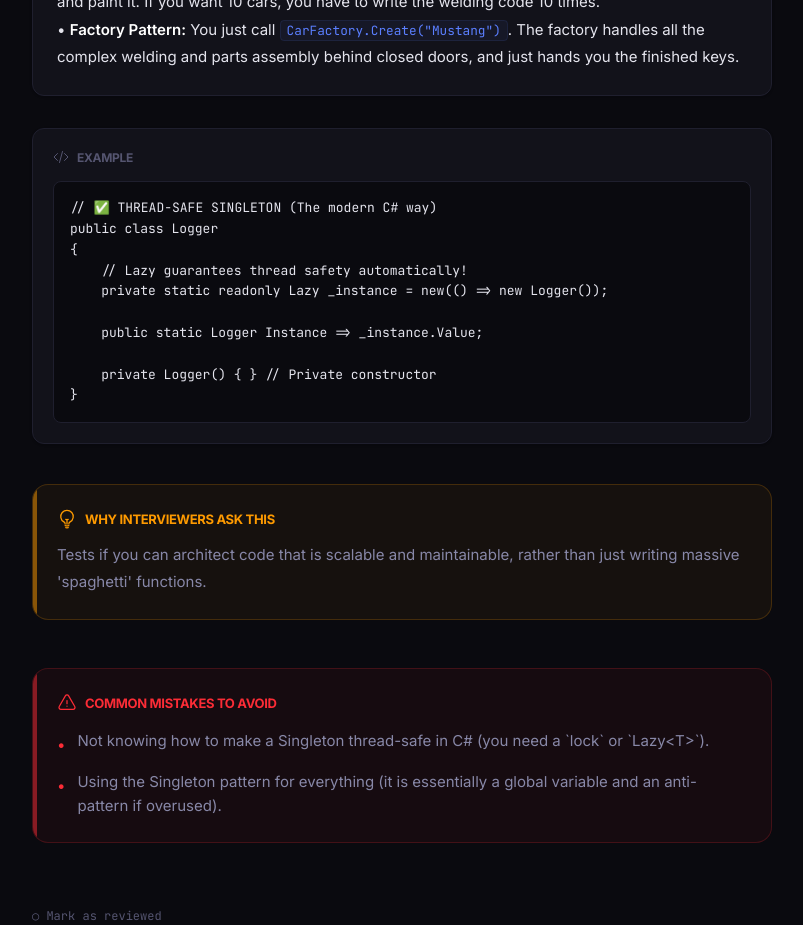
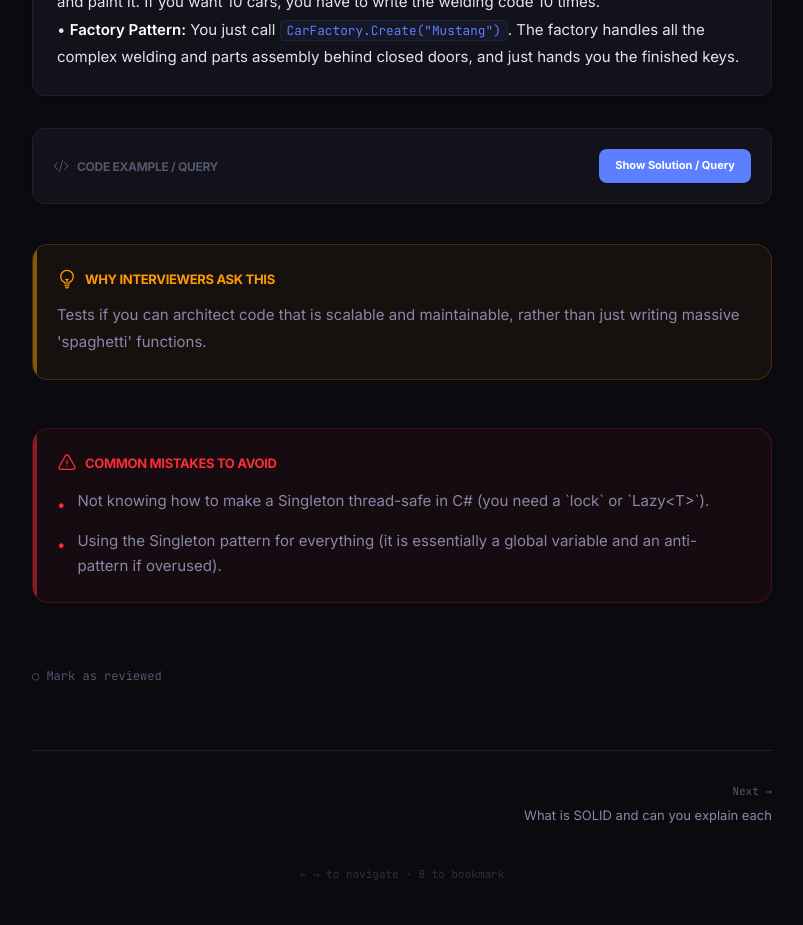
Before and after one commit to subhadippatraa/CoreInterview, a React (Vite) app: page /section/architecture/question/26 in a window 1280 px wide. Shown: the part 840-1765 px from the top of the page, without its empty margins (288-1091 px from the left). Built offline with nearby package versions, Linux system fonts and the light colour scheme.

Commit message:
feat(ui): implement hideable code examples with 'Show Solution' toggle button

```diff
--- a/src/pages/SectionLayout.tsx
+++ b/src/pages/SectionLayout.tsx
@@ -24,6 +24,7 @@ export function SectionLayout() {
   const navigate = useNavigate();
   const { isBookmarked, toggleBookmark, isReviewed, toggleReviewed } = useProgress();
   const [mobileDrawerOpen, setMobileDrawerOpen] = useState(false);
+  const [showExample, setShowExample] = useState(false);
   const mainRef = useRef<HTMLElement>(null);
 
   const section = sections.find(s => s.id === sectionId);
@@ -43,7 +44,8 @@ export function SectionLayout() {
     if (mainRef.current) {
       mainRef.current.scrollTo({ top: 0, left: 0, behavior: 'instant' });
     }
-  }, [questionId]);
+    setShowExample(false);
+  }, [activeQuestionId]);
 
   // Keyboard shortcuts
   useEffect(() => {
@@ -200,12 +202,32 @@ export function SectionLayout() {
               {/* ④ Example */}
               {activeQuestion.example && (
                 <motion.div id="section-example" custom={2} variants={staggerChild} initial="hidden" animate="visible" className="mb-8">
-                  <div className="bg-[var(--color-bg2)] border border-[var(--color-border)] p-5 rounded-xl shadow-sm overflow-x-auto nice-scrollbar">
-                    <h3 className="flex items-center gap-2 text-[12px] font-bold uppercase tracking-wider text-[var(--color-text3)] mb-4">
-                      <CodeBracketIcon className="w-4 h-4" />
-                      Example
-                    </h3>
-                    <div className="font-mono text-[13px] text-[var(--color-text)] whitespace-pre-wrap bg-[var(--color-bg)] p-4 rounded-lg border border-[var(--color-border)]" dangerouslySetInnerHTML={{ __html: activeQuestion.example }} />
+                  <div className="bg-[var(--color-bg2)] border border-[var(--color-border)] p-5 rounded-xl shadow-sm">
+                    <div className="flex items-center justify-between">
+                      <h3 className="flex items-center gap-2 text-[12px] font-bold uppercase tracking-wider text-[var(--color-text3)]">
+                        <CodeBracketIcon className="w-4 h-4" />
+                        Code Example / Query
+                      </h3>
+                      <button
+                        onClick={() => setShowExample(!showExample)}
+                        className="text-[11px] font-bold px-4 py-2 rounded-lg bg-[var(--color-accent)] text-white hover:brightness-110 transition-all shadow-sm"
+                      >
+                        {showExample ? 'Hide Query' : 'Show Solution / Query'}
+                      </button>
+                    </div>
+
+                    <AnimatePresence>
+                      {showExample && (
+                        <motion.div
+                          initial={{ height: 0, opacity: 0 }}
+                          animate={{ height: 'auto', opacity: 1 }}
+                          exit={{ height: 0, opacity: 0 }}
+                          className="overflow-hidden"
+                        >
+                          <div className="font-mono text-[13px] text-[var(--color-text)] whitespace-pre-wrap bg-[var(--color-bg)] p-4 rounded-lg border border-[var(--color-border)] overflow-x-auto nice-scrollbar mt-5" dangerouslySetInnerHTML={{ __html: activeQuestion.example }} />
+                        </motion.div>
+                      )}
+                    </AnimatePresence>
                   </div>
                 </motion.div>
               )}
```
